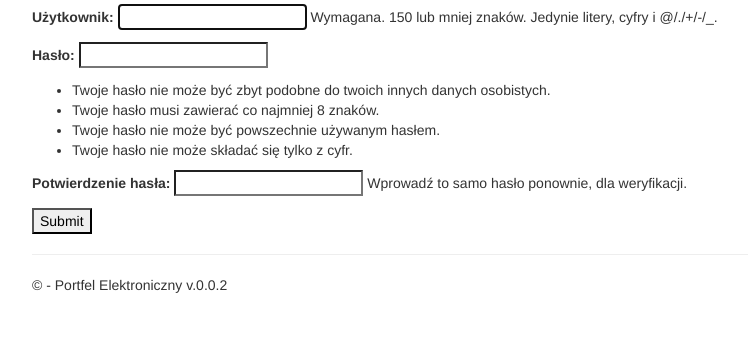
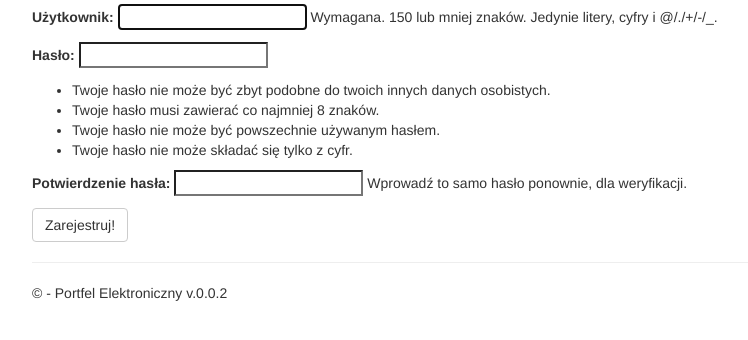
Before and after one commit to mateochnik/PortfelElektroniczny, a Django app: page /rejestracja in a window 1280 px wide. Shown: the part 136-476 px from the top of the page, without its empty margins (38-786 px from the left). Run offline with Django 3.2, Linux system fonts and the light colour scheme; some libraries are stand-ins or nearby versions.

Commit message:
przed scalaniem

```diff
--- a/PortfelElektroniczny/app/templates/app/rejestracja.html
+++ b/PortfelElektroniczny/app/templates/app/rejestracja.html
@@ -1,10 +1,12 @@
 {% extends "app/layout.html" %}
 {% block content %}
 <h1>Rejestracja</h1>
+
 <form method="post">
         {{ form.as_p }}
         {% csrf_token %}
-        <input type="submit" value="Submit">
+        <input type="submit" value="Zarejestruj!" class="btn btn-default">
 </form>
 
+
 {% endblock %}
```
Also changed, not shown: PortfelElektroniczny/db.sqlite3.
